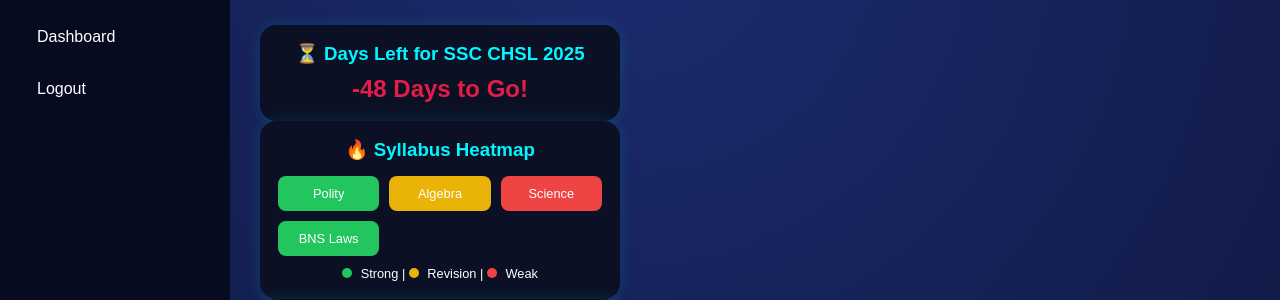
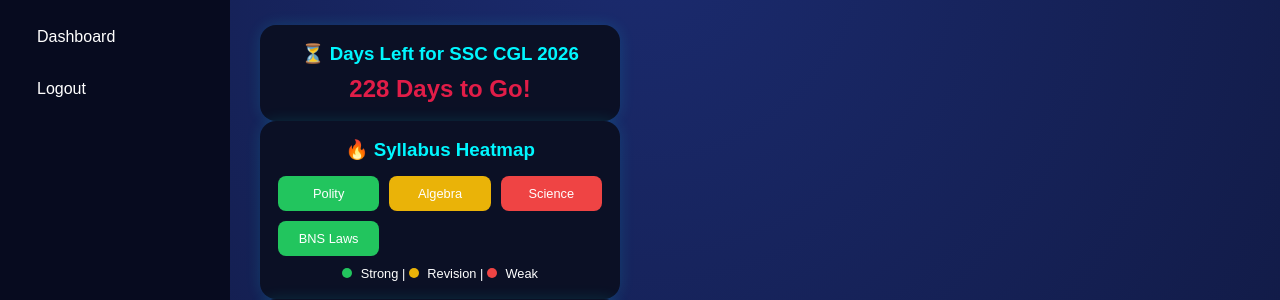
Before and after one commit to poltukunar-oss/SSC_Command_Center, a Flask app: page /dashboard in a window 1280 px wide. Shown: the part 67-367 px from the top of the page. Run offline with Flask 3, Linux system fonts and the light colour scheme; the visitor is signed in with stand-in values (Sample User, id 1); data that the repository does not hold is empty.

Commit message:
Fix: Updated exam timer date to Sept 2026

```diff
--- a/static/js/app.js
+++ b/static/js/app.js
@@ -23,7 +23,7 @@ Yahin pe baad me add honge:
 - ai analysis
 */
 // 1. Countdown Logic (Set your exam date here)
-const examDate = new Date("November 29, 2025 09:00:00").getTime();
+const examDate = new Date("September 1, 2026 09:00:00").getTime();
 setInterval(() => {
     const now = new Date().getTime();
     const diff = examDate - now;
--- a/templates/index.html
+++ b/templates/index.html
@@ -40,7 +40,7 @@ button{padding:10px 14px;border:none;border-radius:8px;background:linear-gradien
 <!-- EXAM WIDGETS START -->
 
 <div class="card countdown-card">
-    <h3>⏳ Days Left for SSC CHSL 2025</h3>
+    <h3>⏳ Days Left for SSC CGL 2026</h3>
     <div id="countdown">Loading...</div>
 </div>
 
```
